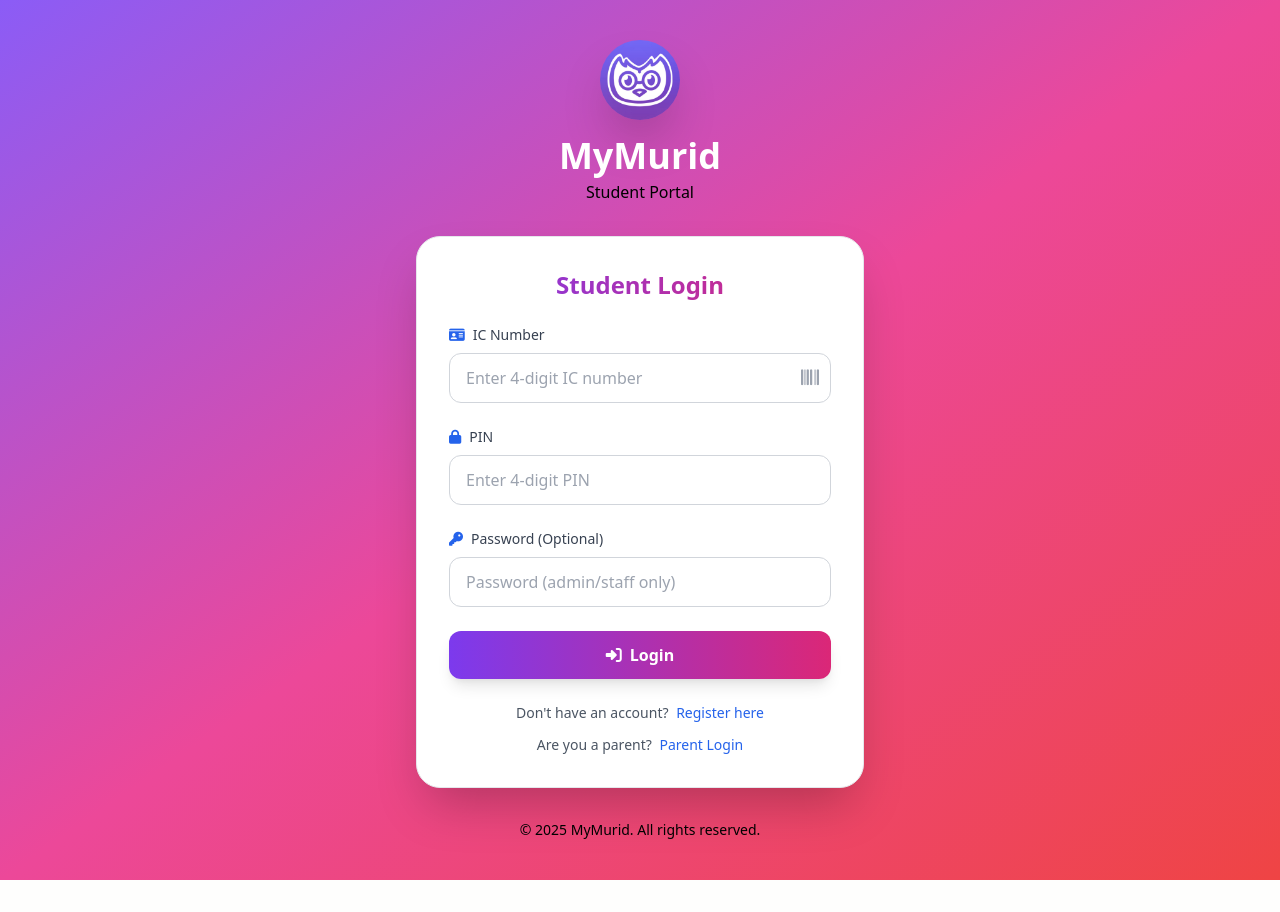
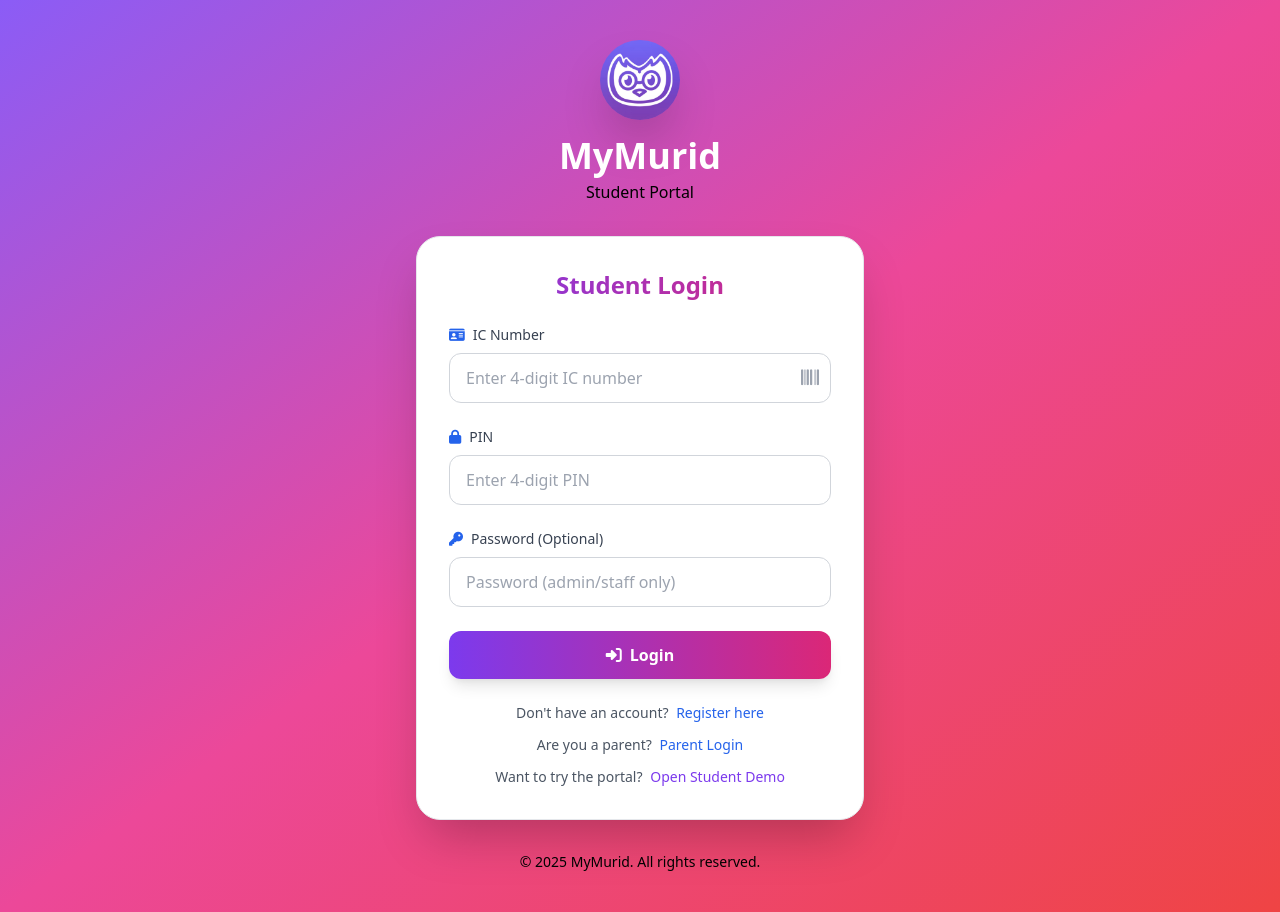
Before and after one commit to Yipalgaming/MyMurid, a Flask app: page /login in a window 1280 px wide. Before the commit the page ends 880 px from the top, so only its background shows below. Run offline with Flask 3, Linux system fonts and the light colour scheme; some libraries are stand-ins or nearby versions.

Commit message:
Unhiding the logout button for demo

```diff
--- a/templates/base.html
+++ b/templates/base.html
@@ -375,7 +375,6 @@
           {% endif %}
         </nav>
 
-        {% if not demo_mode %}
         <!-- Logout Button - Fixed at Bottom -->
         <div class="flex-shrink-0 p-6 border-t border-gray-200">
           <a href="{{ url_for('logout') }}" class="nav-item-modern text-red-600 hover:bg-red-500 hover:text-white">
@@ -383,7 +382,6 @@
             <span>Logout</span>
           </a>
         </div>
-        {% endif %}
       </div>
     </div>
   {% endif %}
--- a/templates/login.html
+++ b/templates/login.html
@@ -144,6 +144,10 @@
             <div class="text-sm text-gray-600">
               <span>Are you a parent?</span>
               <a href="{{ url_for('parent_login') }}" class="text-blue-600 hover:text-blue-700 font-medium ml-1">Parent Login</a>
+            </div>
+            <div class="text-sm text-gray-600">
+              <span>Want to try the portal?</span>
+              <a href="{{ url_for('demo') }}" class="text-purple-600 hover:text-purple-700 font-medium ml-1">Open Student Demo</a>
             </div>
           </div>
         </div>
```
